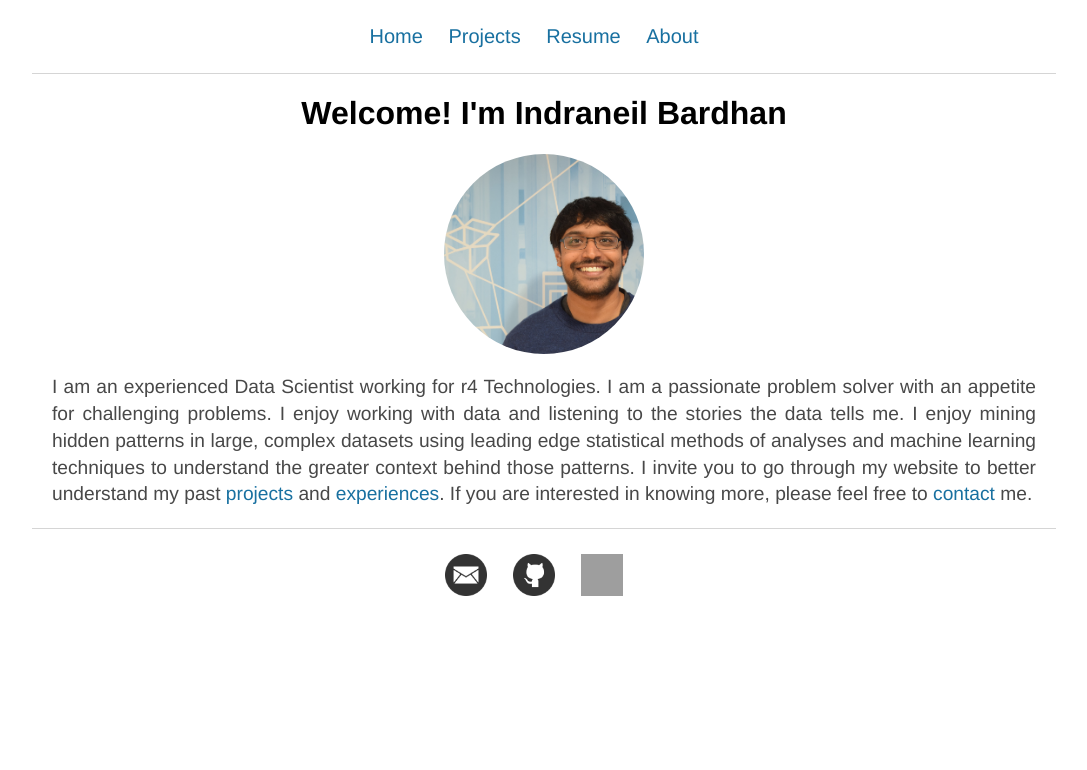
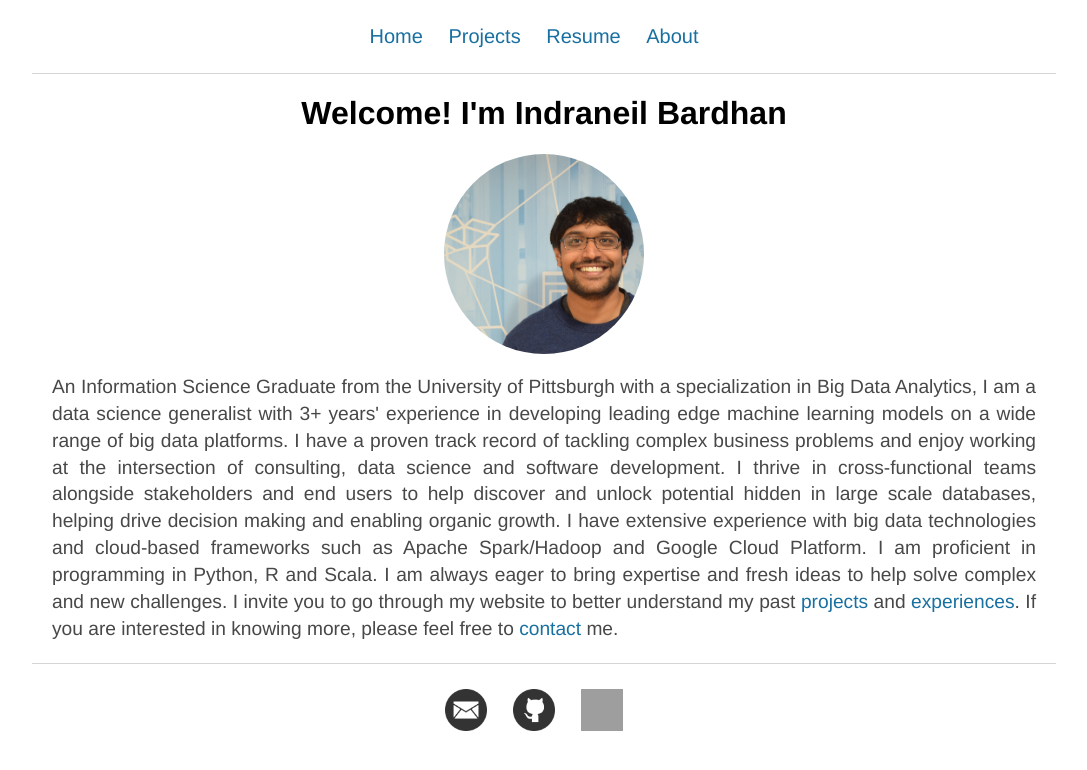
Before and after one commit to NeilBardhan/neilbardhan.github.io, a Jekyll site: the page built from index.html, in a window 1280 px wide. Shown: the top 770 px of the page, without its empty margins (96-1183 px from the left). Built offline with Jekyll 4.4.1, drawn with Linux system fonts in a browser that asks for light colours; grey boxes are pictures that could not be loaded.

Commit message:
Update index.html

```diff
--- a/index.html
+++ b/index.html
@@ -9,5 +9,12 @@ title: Indraneil Bardhan's homepage
 	<img src = "/images/DSC_0007-min.JPG" alt = "image" class="rounded">
 </div>
 </center>
-	<p class="blurb">I am an experienced Data Scientist working for r4 Technologies. I am a passionate problem solver with an appetite for challenging problems. I enjoy working with data and listening to the stories the data tells me. I enjoy mining hidden patterns in large, complex datasets using leading edge statistical methods of analyses and machine learning techniques to understand the greater context behind those patterns. I invite you to go through my website to better understand my past <a href="/projects">projects</a> and <a href="/resume">experiences</a>. If you are interested in knowing more, please feel free to <a href ="mailto:indraneil.bardhan@tuta.io">contact</a> me.</p>
+	<p class="blurb">
+		An Information Science Graduate from the University of Pittsburgh with a specialization in Big Data Analytics, I am a data science generalist with 3+ years' experience in developing leading edge machine learning models on a wide range of big data platforms.
+
+I have a proven track record of tackling complex business problems and enjoy working at the intersection of consulting, data science and software development. I thrive in cross-functional teams alongside stakeholders and end users to help discover and unlock potential hidden in large scale databases, helping drive decision making and enabling organic growth.
+
+I have extensive experience with big data technologies and cloud-based frameworks such as Apache Spark/Hadoop and Google Cloud Platform. I am proficient in programming in Python, R and Scala. I am always eager to bring expertise and fresh ideas to help solve complex and new challenges.
+
+I invite you to go through my website to better understand my past <a href="/projects">projects</a> and <a href="/resume">experiences</a>. If you are interested in knowing more, please feel free to <a href ="mailto:indraneil.bardhan@tuta.io">contact</a> me.</p>
 </div><!-- /.blurb -->
```
